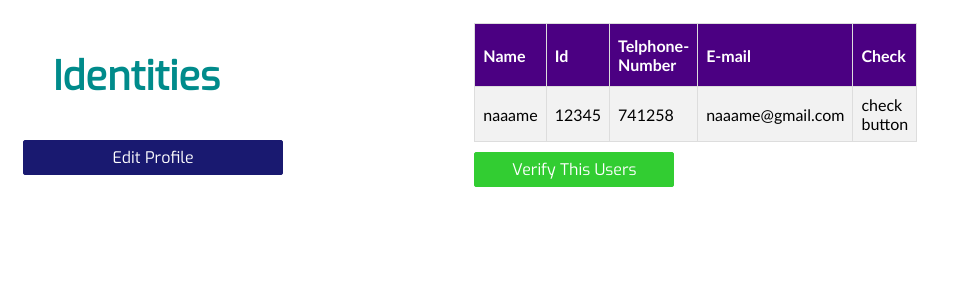
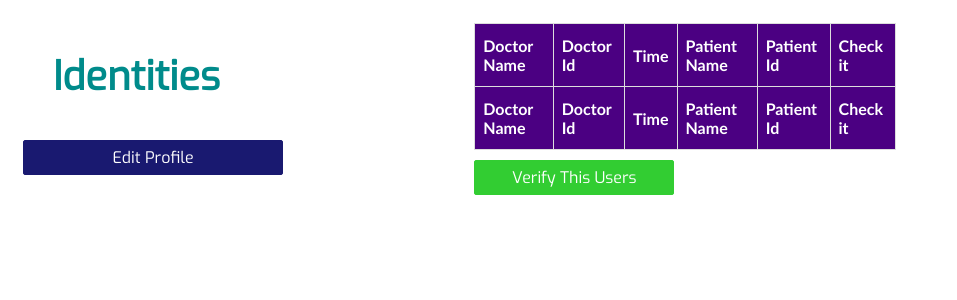
Before and after one commit to ZahraNaghibinasab/HospitalMan, a Django app: page /hospitalsite/reseptionPanel/ in a window 1280 px wide. Shown: the top 300 px of the page, without its empty margins (0-957 px from the left). Run offline with Django 3.2, Linux system fonts and the light colour scheme; lists and menus that the app fills with data are empty.

```diff
--- a/hospitalsite/models.py
+++ b/hospitalsite/models.py
@@ -25,11 +25,6 @@ class User(models.Model):
     address = models.TextField(blank=True, null=True)
     postalCode = models.CharField(max_length=10, blank=True, null=True)
 
-class Reservation(models.Model):
-    idD = models.ForeignKey(User, on_delete=models.CASCADE)
-    time = models.DateTimeField()
-    idP = models.ForeignKey(User, on_delete=models.CASCADE , blank=True, null=True)
-    checked = models.BooleanField(default=False)
 
 class Manager(models.Model):
     idM = models.ForeignKey(User,on_delete=models.CASCADE)
--- a/hospitalsite/templates/hospitalsite/panelReseption.html
+++ b/hospitalsite/templates/hospitalsite/panelReseption.html
@@ -29,17 +29,20 @@
     <div class="column">
         <table id="users">
           <tr>
-            <th>Name</th>
-            <th>Id</th>
-            <th>Telphone-Number</th>
-            <th>E-mail</th>
-            <th>Check</th>
+            <th>Doctor Name</th>
+            <th>Doctor Id</th>
+            <th>Time</th>
+            <th>Patient Name</th>
+            <th>Patient Id</th>
+              <th>Check it</th>
+          </tr>
           <tr>
-            <td>naaame</td>
-            <td>12345</td>
-            <td>741258</td>
-            <td>naaame@gmail.com</td>
-            <td>check button</td>
+            <th>Doctor Name</th>
+            <th>Doctor Id</th>
+            <th>Time</th>
+            <th>Patient Name</th>
+            <th>Patient Id</th>
+              <th>Check it</th>
           </tr>
         </table>
          <form action="edit" >
--- a/hospitalsite/views.py
+++ b/hospitalsite/views.py
@@ -55,7 +55,8 @@ def enter(request):
                 return render(request, 'hospitalsite/panelAccountant.html', {'accountant': accountant})
             elif userRole == '5':
                 manager = User.objects.raw('SELECT * FROM hospitalsite_user WHERE role=5')
-                return render(request, 'hospitalsite/panelManager.html', {'manager': manager})
+                user = User.objects.raw('SELECT * FROM hospitalsite_user ')
+                return render(request, 'hospitalsite/panelManager.html', {'manager': manager , 'user':user})
 
 
 
@@ -84,7 +85,8 @@ def accountantPanel(request):
 
 def managerPanel(request):
     manager = User.objects.raw('SELECT * FROM hospitalsite_user WHERE role=5')
-    return render(request, 'hospitalsite/panelManager.html', {'manager': manager})
+    user = User.objects.raw('SELECT * FROM hospitalsite_user ')
+    return render(request, 'hospitalsite/panelManager.html', {'manager': manager, 'user': user})
 
 
 def edit(request):
```
Also changed, not shown: hospitalsite/templates/hospitalsite/panelManager.html (+8 -6 lines).
